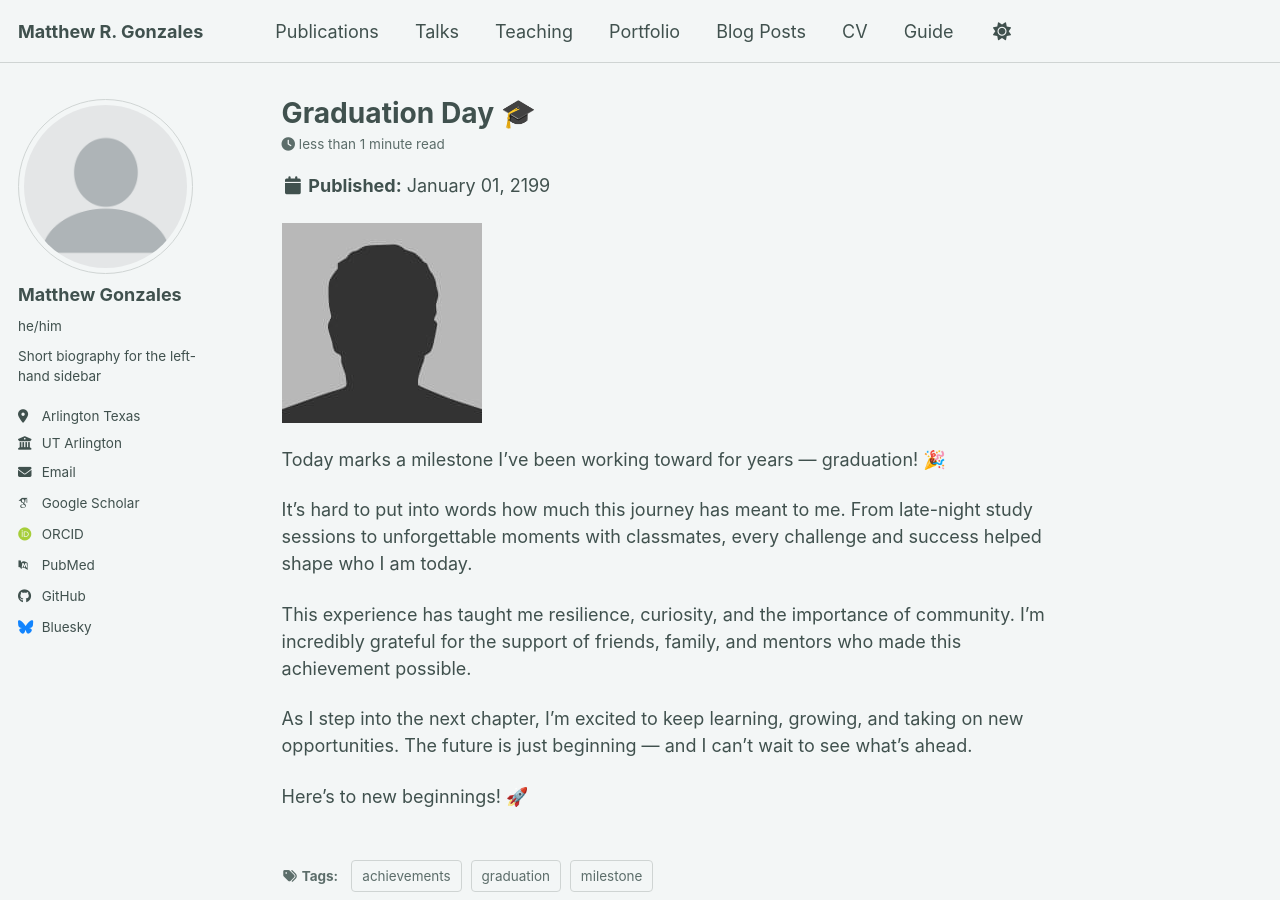
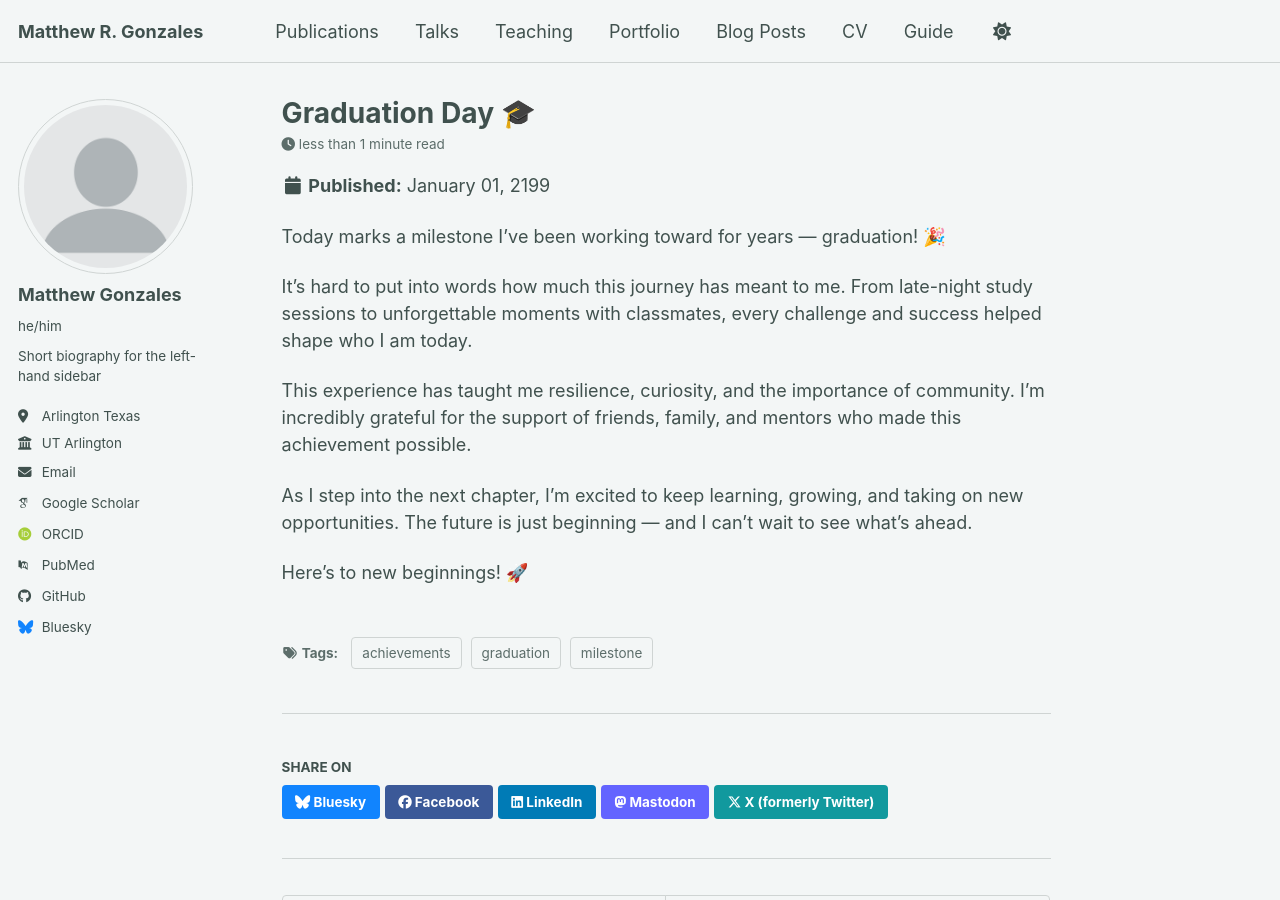
Before and after one commit to Semil0w/semil0w.github.io, a Jekyll site: the page built from _posts/2199-01-01-future-post.md, in a window 1280 px wide and 900 px high. Built offline with Jekyll 4.4.1, drawn with Linux system fonts in a browser that asks for light colours; some web fonts are replaced; a script bundle is joined from its source files by our own code; library files that are not in the unit come from our copies.

Commit message:
Update 2199-01-01-future-post.md

```diff
--- a/_posts/2199-01-01-future-post.md
+++ b/_posts/2199-01-01-future-post.md
@@ -8,7 +8,7 @@ tags:
   - achievements
 ---
 
-![Graduation Cap Toss](/images/bio-photo.jpg)
+<!-- ![Graduation Cap Toss](/images/bio-photo.jpg) -->
 
 Today marks a milestone I’ve been working toward for years — graduation! 🎉
 
```
